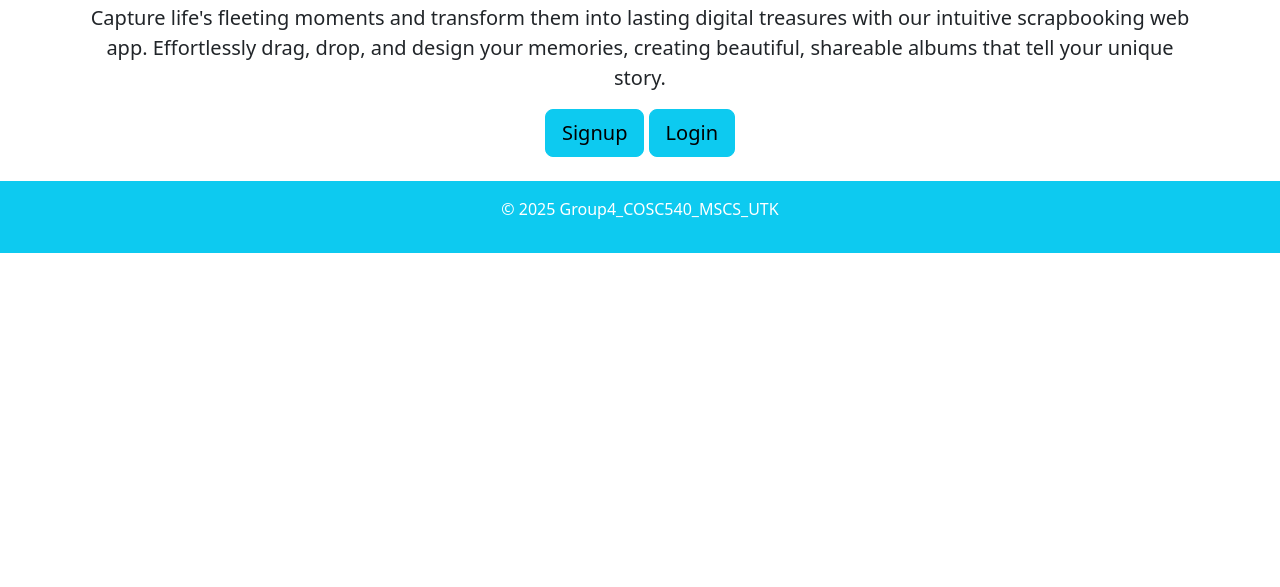
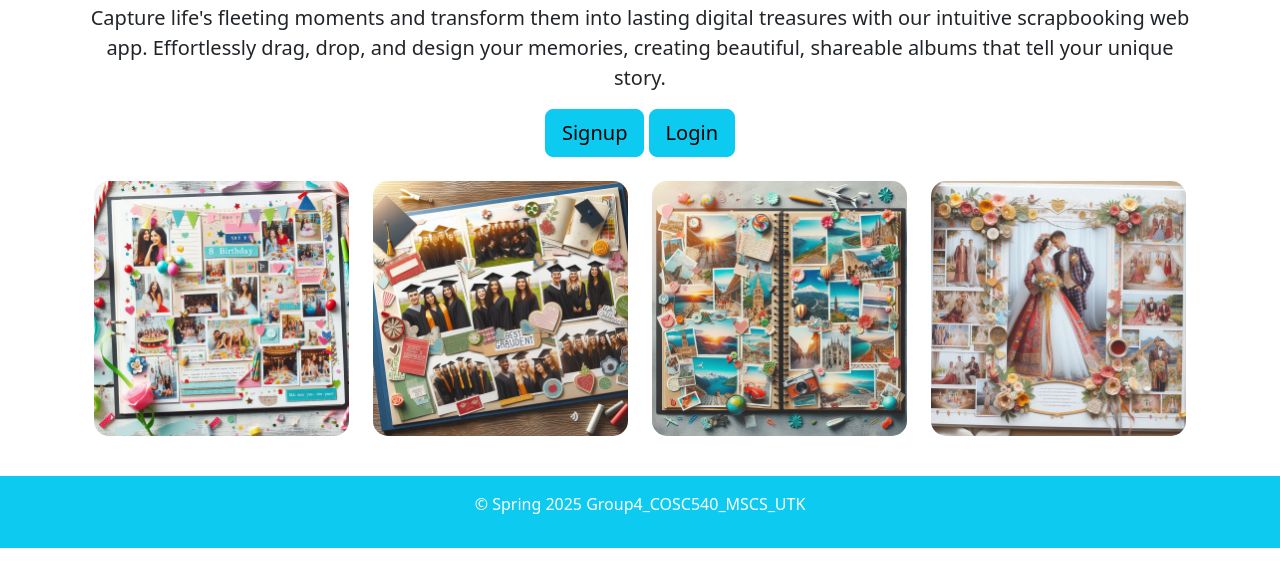
Before and after one commit to soetko/Digital-Time-Capsule, a Flask app: page / in a window 1280 px wide. Shown: the part 192-779 px from the top of the page. Run offline with Flask 3, Linux system fonts and the light colour scheme.

Commit message:
Add images to homepage

```diff
--- a/lo-fi_interface/templates/base.html
+++ b/lo-fi_interface/templates/base.html
@@ -15,7 +15,7 @@
         {% block content %}{% endblock %}
     </main>
     <footer class="bg-info text-white text-center py-3 mt-4">
-        <p>&copy; 2025 Group4_COSC540_MSCS_UTK</p>
+        <p>&copy; Spring 2025 Group4_COSC540_MSCS_UTK</p>
     </footer>
     <script src="https://cdn.jsdelivr.net/npm/bootstrap@5.3.3/dist/js/bootstrap.bundle.min.js" integrity="sha384-YvpcrYf0tY3lHB60NNkmXc5s9fDVZLESaAA55NDzOxhy9GkcIdslK1eN7N6jIeHz" crossorigin="anonymous"></script>
   </body>
--- a/lo-fi_interface/templates/index.html
+++ b/lo-fi_interface/templates/index.html
@@ -8,5 +8,21 @@
     <p class="lead">Capture life's fleeting moments and transform them into lasting digital treasures with our intuitive scrapbooking web app. Effortlessly drag, drop, and design your memories, creating beautiful, shareable albums that tell your unique story.</p>
     <a href="{{ url_for('signup') }}" class="btn btn-info btn-lg">Signup</a>
     <a href="{{ url_for('login') }}" class="btn btn-info btn-lg">Login</a>
+    <div class="container mt-4">
+        <div class="row">
+          <div class="col-md-3 col-sm-6 col-6 mb-3">
+            <img src="{{ url_for('static', filename='images/Birthday.jpg') }}" class="img-fluid" style="border-radius:15px;" alt="Birthday Scrapbook">
+          </div>
+          <div class="col-md-3 col-sm-6 col-6 mb-3">
+            <img src="{{ url_for('static', filename='images/Graduation.jpg') }}" class="img-fluid" style="border-radius:15px;" alt="Graduation Scrapbook">
+          </div>
+          <div class="col-md-3 col-sm-6 col-6 mb-3">
+            <img src="{{ url_for('static', filename='images/Vacation.jpg') }}" class="img-fluid" style="border-radius:15px;" alt="Vacation Scrapbook">
+          </div>
+          <div class="col-md-3 col-sm-6 col-6 mb-3">
+            <img src="{{ url_for('static', filename='images/Wedding.jpg') }}" class="img-fluid" style="border-radius:15px;" alt="Wedding Scrapbook">
+          </div>
+        </div>
+    </div>
 </div>
 {% endblock %}
```
Also changed, not shown: lo-fi_interface/static/images/Birthday.jpg (added), lo-fi_interface/static/images/Graduation.jpg (added), lo-fi_interface/static/images/Vacation.jpg (added), lo-fi_interface/static/images/Wedding.jpg (added).
